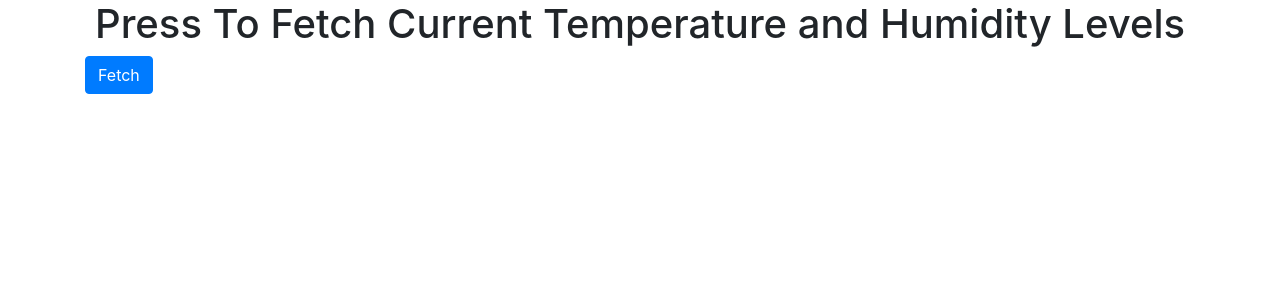
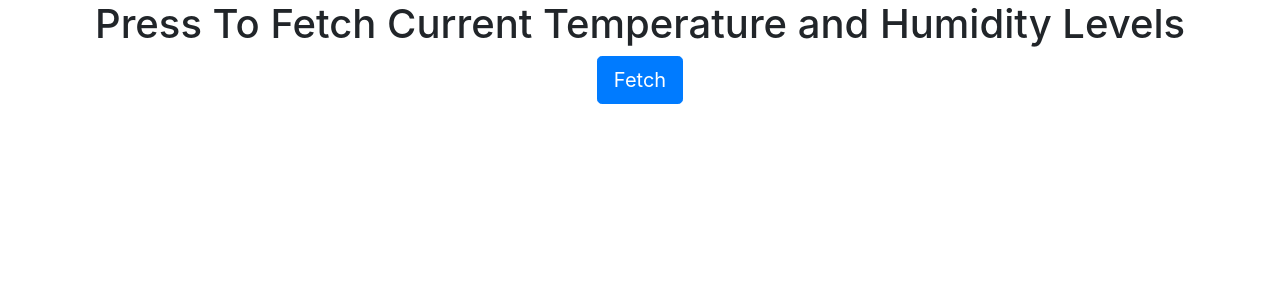
Before and after one commit to jackparsonss/Home-Webserer-API, a Flask app: page / in a window 1280 px wide. Shown: the top 300 px of the page. Run offline with Flask 2, Linux system fonts and the light colour scheme; some libraries are stand-ins or nearby versions.

Commit message:
fix button centering

```diff
--- a/templates/fetchData.html
+++ b/templates/fetchData.html
@@ -1,7 +1,9 @@
 {% extends "index.html" %} {% block title %}Fetch{% endblock %}
 {% block content %}
-<h1 align="center">Press To Fetch Current Temperature and Humidity Levels</h1>
-<button type="button" class="btn btn-primary" onClick="getData()" align="center">
-    Fetch
-</button>
+<div align="center">
+	<h1>Press To Fetch Current Temperature and Humidity Levels</h1>
+	<button type="button" class="btn btn-primary btn-lg" onClick="getData()">
+    	Fetch
+	</button>
+</div>
 {% endblock %}
```
